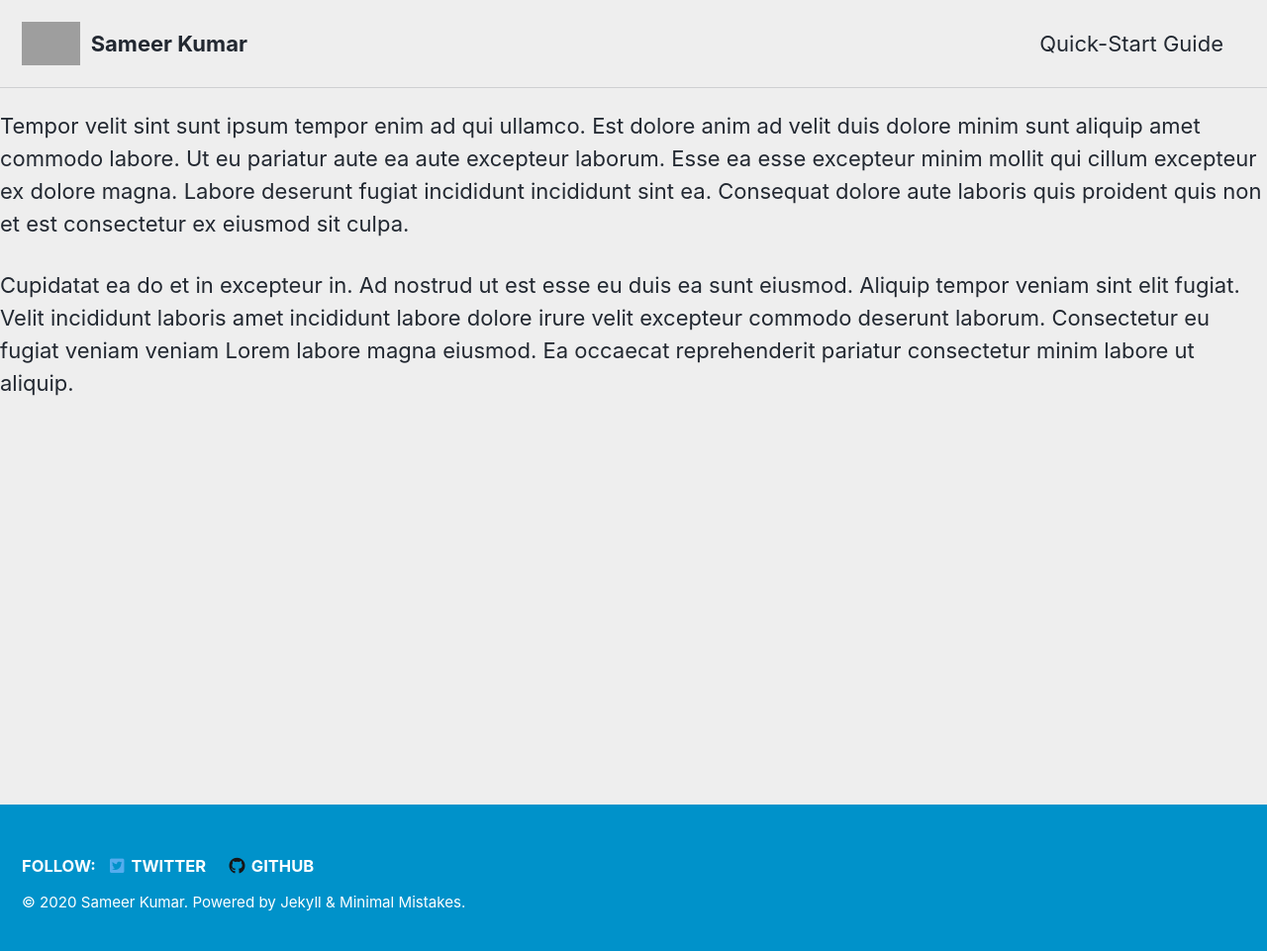
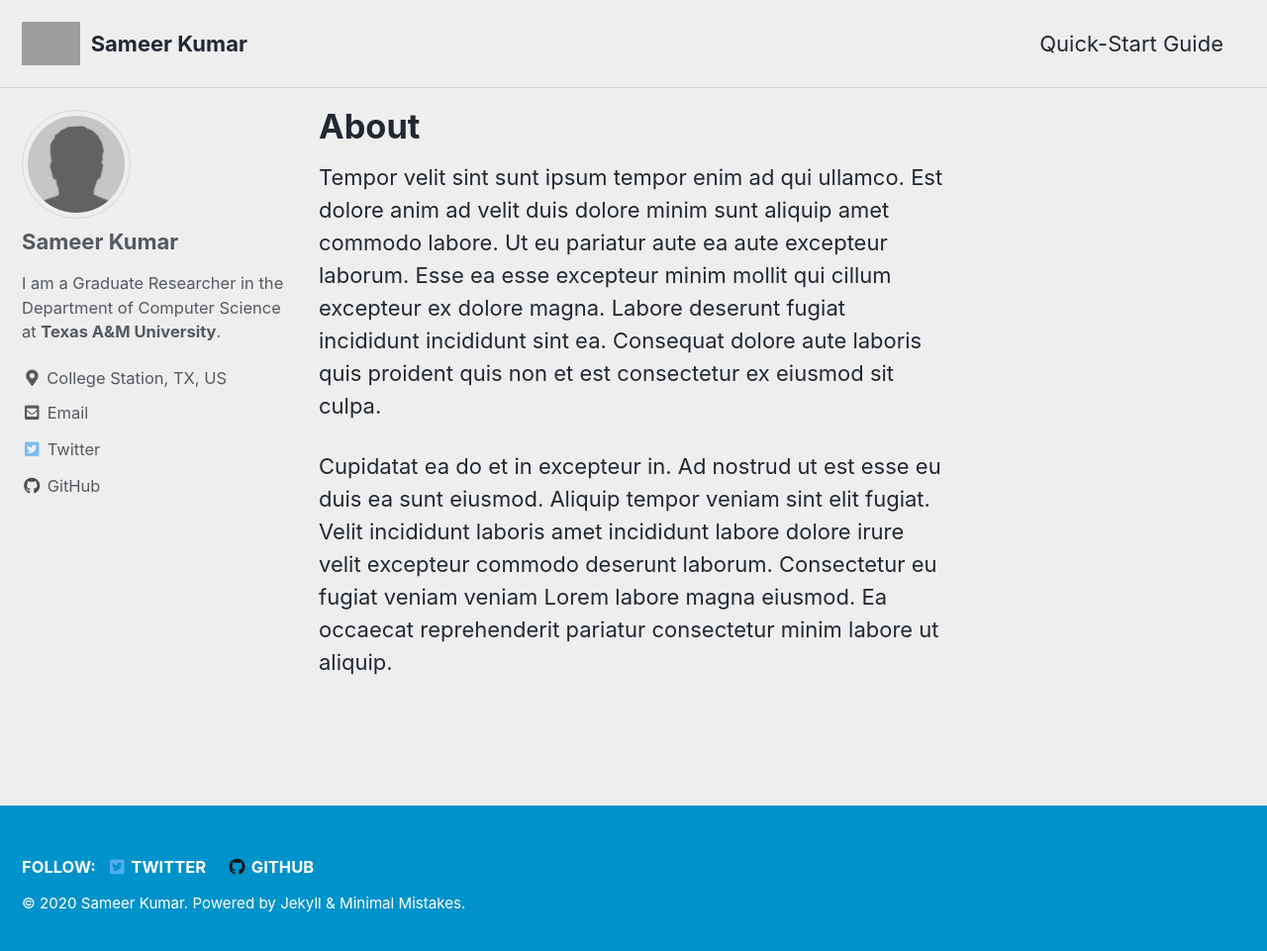
Before and after one commit to bvsk35/bvsk35.github.io, a Jekyll site: the page built from _pages/about.md, in a window 1280 px wide and 968 px high. Shown: the top 961 px of the window at 99% size. Built offline with Jekyll 4.4.1, drawn with Linux system fonts in a browser that asks for light colours; cached includes are drawn as plain includes; our own code applies the rules of GitHub Pages for plain Markdown files; part of the change alters nothing that is shown; grey boxes are pictures that could not be loaded.

Commit message:
Update _config.yml

```diff
--- a/_config.yml
+++ b/_config.yml
@@ -95,7 +95,7 @@ analytics:
 author:
   name             : "Sameer Kumar"
   avatar           : "/assets/images/bio-photo.jpg" # path of avatar image, e.g. "/assets/images/bio-photo.jpg"
-  bio              : "I am a **Graduate** Researcher in the Department of Computer Science at **Texas A&M University**."
+  bio              : "I am a Graduate Researcher in the Department of Computer Science at **Texas A&M University**."
   location         : "College Station, TX, US"
   email            :
   links:
@@ -279,3 +279,10 @@ defaults:
       comments: # true
       share: true
       related: true
+  # _pages
+  - scope:
+      path: "_pages"
+      type: pages
+    values:
+      layout: single
+      author_profile: true
```
